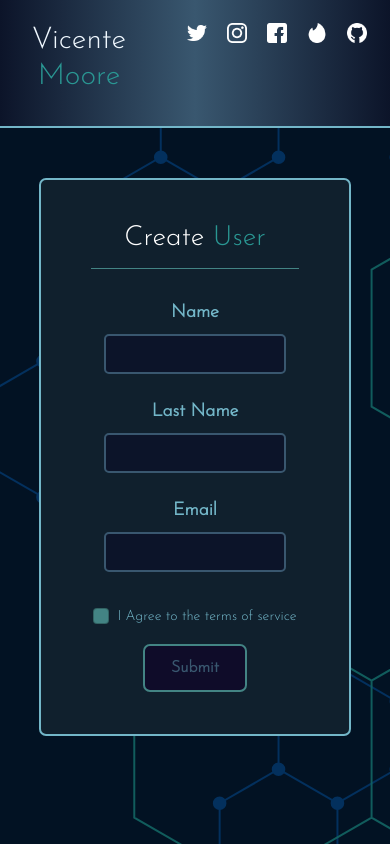
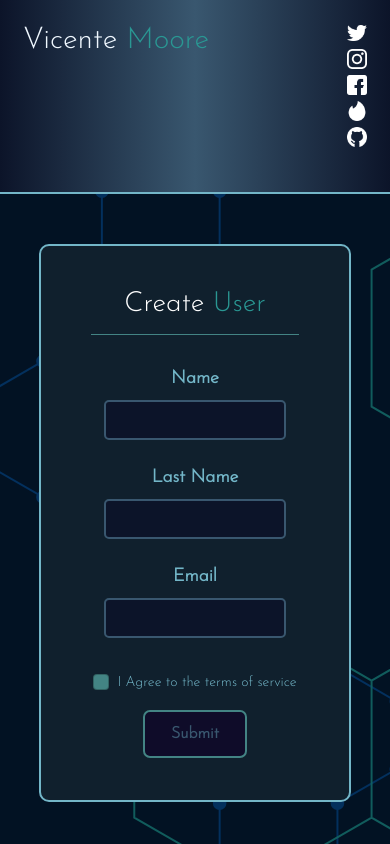
Before and after one commit to vicentemoore/form.github.io, a plain HTML site: page index.html in a window 390 px wide. Drawn offline with nearby package versions, Linux system fonts and the light colour scheme.

Commit message:
Add files via upload

```diff
--- a/index.css
+++ b/index.css
@@ -53,7 +53,7 @@ form {
     align-items: center;
     flex-direction: column;
     border: 2px solid var(--color1);
-    border-radius: 7px;
+    border-radius: 7%;
     color: white;
     font-family: var(--font1);
     margin-bottom: 40px;
@@ -119,10 +119,16 @@ form label {
 @media screen and (max-width:620px){
     header{
         font-size: 11px;
-        text-align: center;
     }
     form {
         margin-left: 10%;
         margin-right: 10%;
+        border-radius: 10px;
+    }
+    header ul {
+        flex-direction: column;
+    }
+    header img {
+        margin-bottom: 6px;
     }
 }
```
